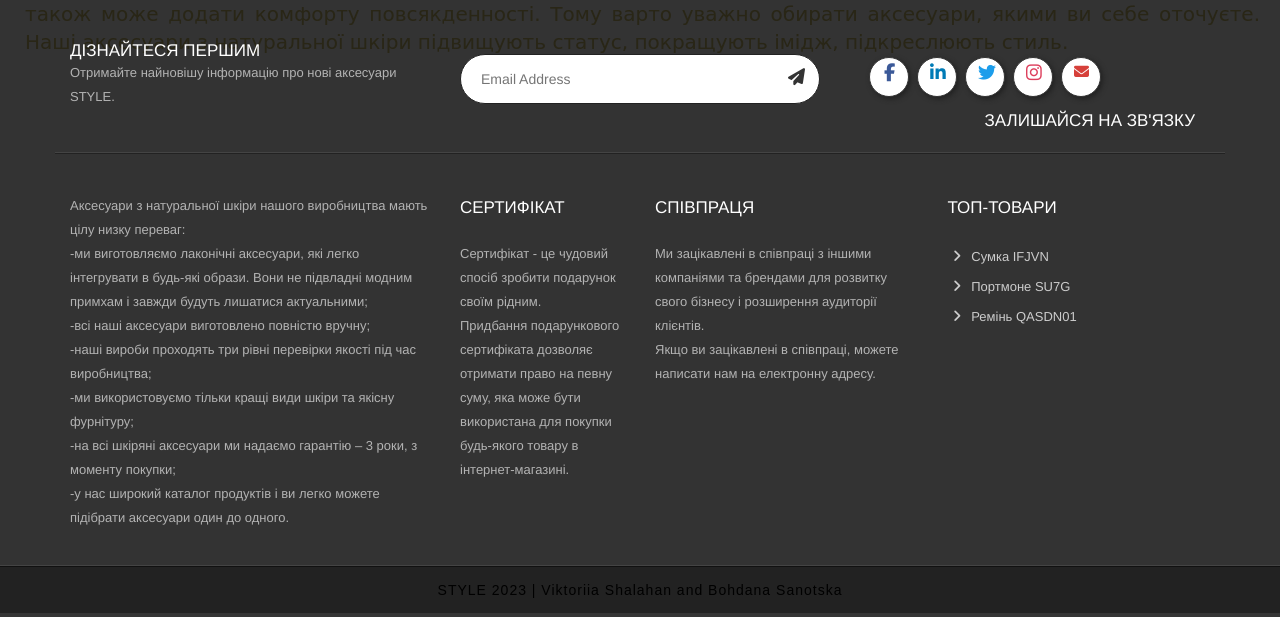
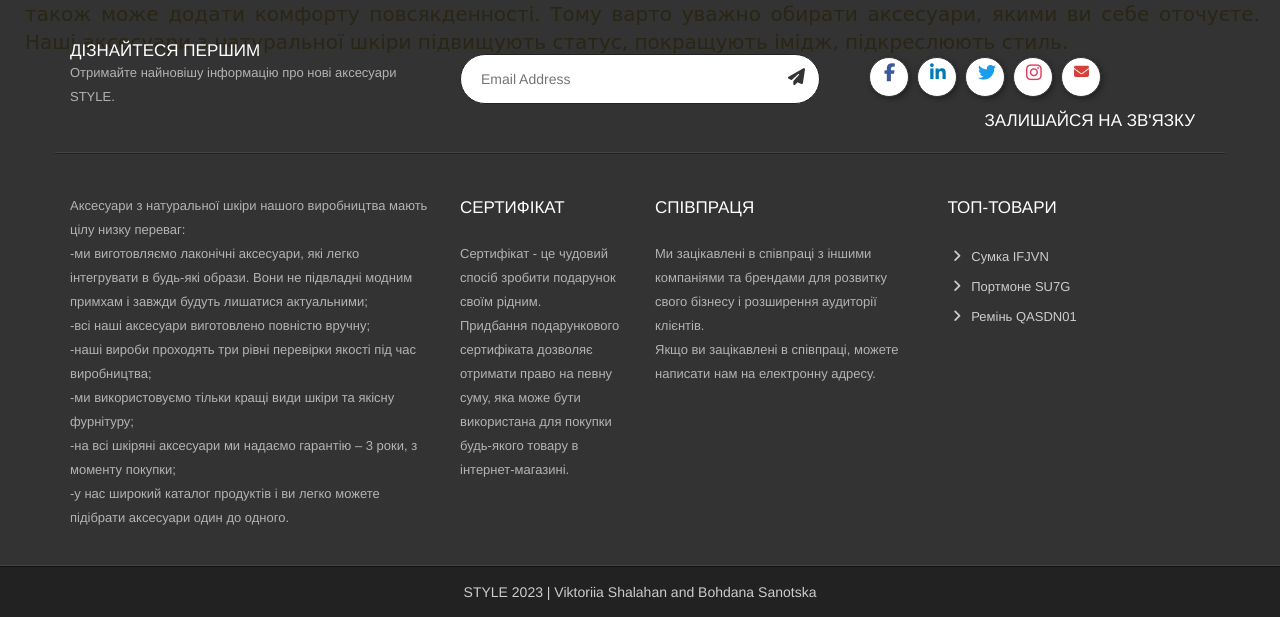
Before and after one commit to ShalahanV/Degree-project, a PHP site: page / in a window 1280 px wide. Shown: the part 737-1354 px from the top of the page. Run offline with PHP 8.4, Linux system fonts and the light colour scheme; some libraries are stand-ins or nearby versions.

Commit message:
redundant style removed

```diff
--- a/Web/css/index.css
+++ b/Web/css/index.css
@@ -358,7 +358,7 @@ font-family: 'Shantell Sans', cursive;
   =========================================================================================
   */
 
-  .footer-wrap {
+ .footer-wrap {
     padding-top: 43px;
     background-size: cover;
 }
@@ -459,7 +459,7 @@ font-family: 'Shantell Sans', cursive;
 }
 
 .copyright {
-    border-top: 1px solid #111;
+  border-top: 1px solid #111;
     font-size: 14px;
     color: #ccc;
     padding-top: 15px;
@@ -804,12 +804,7 @@ textarea {
   color: #000;
 }
 
-.copyright {
-  font: 200 14px 'Oswald', sans-serif;
-  color: #000000;
-  letter-spacing: 1px;
-  text-align: center;
-}
+
 
 hr {
   border-color: rgba(255,255,255,.6);
```
